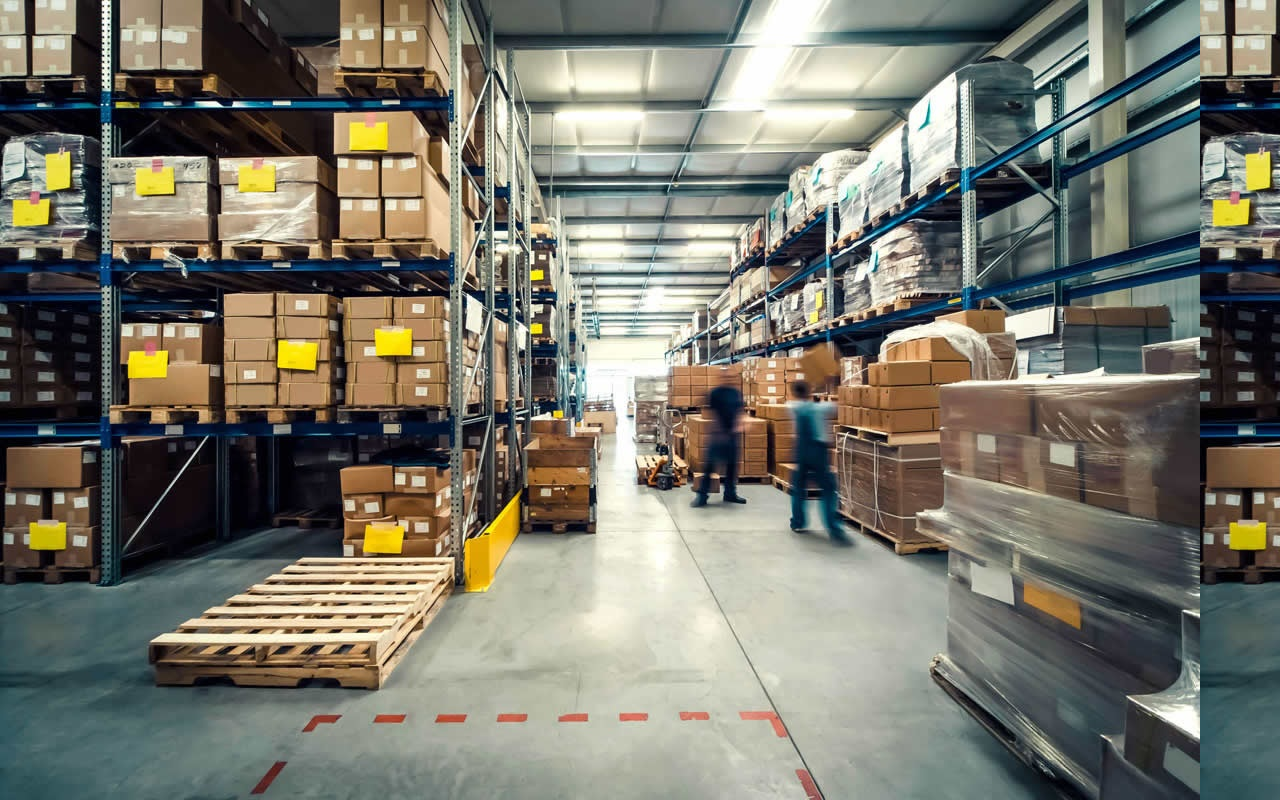
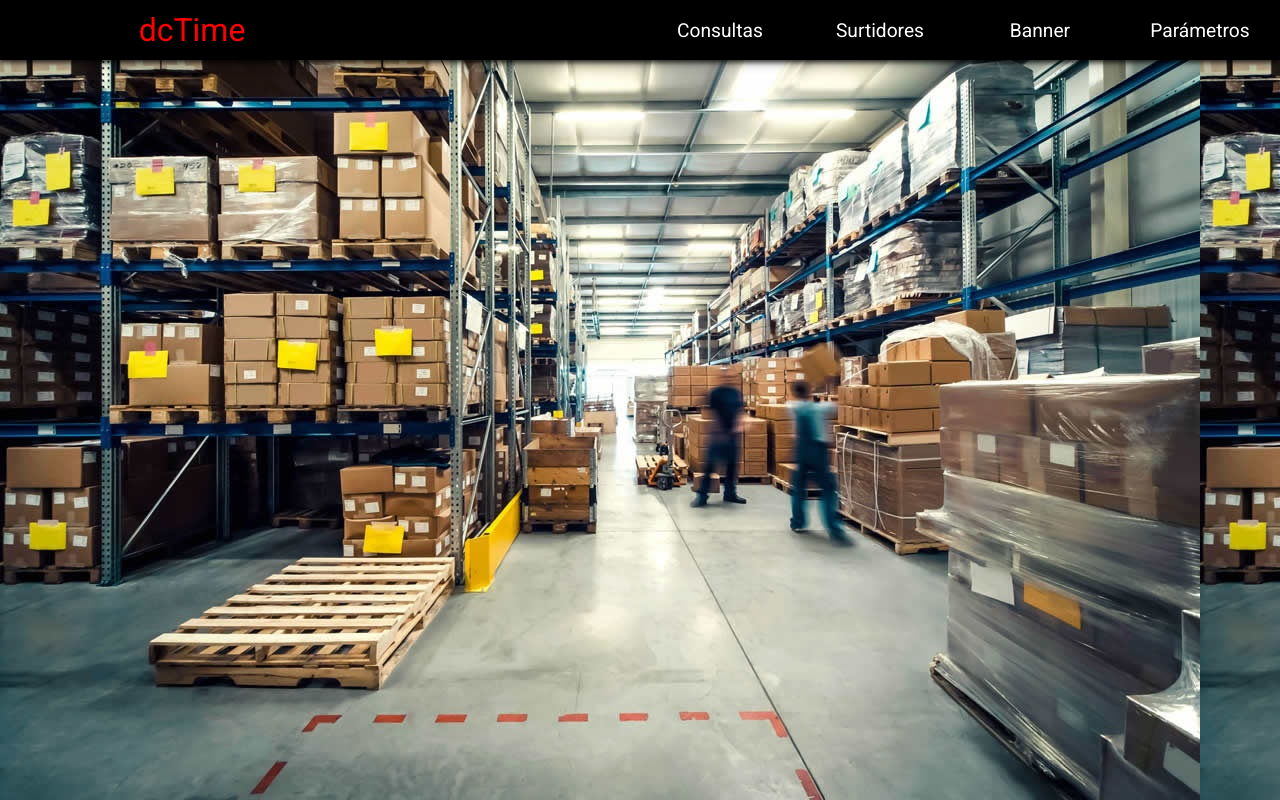
Before and after one commit to msalvaradolopez/dcTimeAPP, an Angular app: page /#/ in a window 1280 px wide. Built offline with nearby package versions, Linux system fonts and the light colour scheme; a web font is replaced by a local one.

Commit message:
menu header

```diff
--- a/src/app/app-routing.module.ts
+++ b/src/app/app-routing.module.ts
@@ -1,6 +1,7 @@
 import { NgModule } from '@angular/core';
 import { Routes, RouterModule } from '@angular/router';
 import { AlmacenTimeComponent } from './almacen-time/almacen-time.component';
+import { ConsultasComponent } from './consultas/consultas.component';
 import { MostradorTimeComponent } from './mostrador-time/mostrador-time.component';
 import { PopupComponent } from './popup/popup.component';
 import { WebappComponent } from './webapp/webapp.component';
@@ -10,7 +11,8 @@ const routes: Routes = [
   {path: "almacenTime", component: AlmacenTimeComponent},
   {path: "mostradorTime", component: MostradorTimeComponent},
   {path: "popup", component: PopupComponent},
-  {path: "webapp", component: WebappComponent}
+  {path: "webapp", component: WebappComponent},
+  {path: "consultas", component: ConsultasComponent}
 ];
 
 @NgModule({
--- a/src/app/app.component.html
+++ b/src/app/app.component.html
@@ -1,3 +1,4 @@
+<app-header></app-header>
 <section class="seccion-principal" #seccion>
   <router-outlet></router-outlet>
 </section>
--- a/src/app/app.module.ts
+++ b/src/app/app.module.ts
@@ -10,6 +10,8 @@ import { MostradorTimeComponent } from './mostrador-time/mostrador-time.componen
 import { PopupComponent } from './popup/popup.component';
 import { WebappComponent } from './webapp/webapp.component';
 import { BannerComponent } from './banner/banner.component';
+import { HeaderComponent } from './header/header.component';
+import { ConsultasComponent } from './consultas/consultas.component';
 
 @NgModule({
   declarations: [
@@ -18,7 +20,9 @@ import { BannerComponent } from './banner/banner.component';
     MostradorTimeComponent,
     PopupComponent,
     WebappComponent,
-    BannerComponent
+    BannerComponent,
+    HeaderComponent,
+    ConsultasComponent
   ],
   imports: [
     BrowserModule,
--- a/src/app/banner/banner.component.ts
+++ b/src/app/banner/banner.component.ts
@@ -22,9 +22,13 @@ export class BannerComponent implements OnInit {
       this.bannerListAux = x;
 
       if(this.bannerListAux) {
+        let addLinea: boolean = false;
+        let textoLargo = this.bannerListAux.filter(x => x.texto.length > 100);
         this.bannerListAux.forEach(renglon => {
             this.bannerList.push(renglon.texto);
             this.bannerList.push("");
+            if(textoLargo.length > 0)
+              this.bannerList.push("");
         });
       }
     }
@@ -35,8 +39,6 @@ export class BannerComponent implements OnInit {
   }
 
   bannerRun () {
-    console.log("bannerRun");
-
     const root = document.documentElement;
     const marqueeElementsDisplayed = parseInt(getComputedStyle(root).getPropertyValue("--marquee-elements-displayed"));
     const marqueeContent = document.querySelector("ul.marquee-content");
--- /dev/null
+++ b/src/app/consultas/consultas.component.html
@@ -0,0 +1,19 @@
+<div class="content-catalogos">
+  <div>
+    <h1>Choose a book format</h1>
+    <div class="select">
+      <select name="format" id="format">
+        <option selected disabled>Choose a book format</option>
+        <option value="pdf">PDF</option>
+        <option value="txt">txt</option>
+        <option value="epub">ePub</option>
+        <option value="fb2">fb2</option>
+        <option value="mobi">mobi</option>
+      </select>
+    </div>
+  </div>
+  <div class="content-indicadores">
+    <div class="consultas-indicadores"></div>
+    <div class="consultas-indicadores"></div>
+  </div>
+</div>
--- /dev/null
+++ b/src/app/consultas/consultas.component.ts
@@ -0,0 +1,15 @@
+import { Component, OnInit } from '@angular/core';
+
+@Component({
+  selector: 'app-consultas',
+  templateUrl: './consultas.component.html',
+  styleUrls: ['./consultas.component.css']
+})
+export class ConsultasComponent implements OnInit {
+
+  constructor() { }
+
+  ngOnInit(): void {
+  }
+
+}
--- /dev/null
+++ b/src/app/header/header.component.html
@@ -0,0 +1,9 @@
+<header class="header">
+  <div class="titulo">dcTime</div>
+  <div class="menu">
+    <a routerLink="consultas" class="botones-menu">Consultas</a>
+    <a href="" class="botones-menu">Surtidores</a>
+    <a href="" class="botones-menu">Banner</a>
+    <a href="" class="botones-menu">Parámetros</a>
+  </div>
+</header>
--- /dev/null
+++ b/src/app/header/header.component.ts
@@ -0,0 +1,15 @@
+import { Component, OnInit } from '@angular/core';
+
+@Component({
+  selector: 'app-header',
+  templateUrl: './header.component.html',
+  styleUrls: ['./header.component.css']
+})
+export class HeaderComponent implements OnInit {
+
+  constructor() { }
+
+  ngOnInit(): void {
+  }
+
+}
--- a/src/app/mostrador-time/mostrador-time.component.ts
+++ b/src/app/mostrador-time/mostrador-time.component.ts
@@ -84,6 +84,8 @@ export class MostradorTimeComponent implements OnInit {
   }
 
   tiempoCorriendo(item: any) {
+    // console.log("item :", item);
+
     var fechaHoraAux = item.FechaSurtiendo.split(" ");
     var soloFechaAux = fechaHoraAux[0].split("-");
     var nuevaFechaAux = new Date(soloFechaAux[2], soloFechaAux[1], soloFechaAux[0], fechaHoraAux[1]);
@@ -99,6 +101,7 @@ export class MostradorTimeComponent implements OnInit {
         , elapsed = now.getTime()  - startDate.getTime()
         , parts = [];
 
+    // console.log("now :", now);
     parts[0] = '' + Math.floor( elapsed / one_hour );
     parts[1] = '' + Math.floor( (elapsed % one_hour) / one_minute );
     parts[2] = '' + Math.floor( ( (elapsed % one_hour) % one_minute ) / one_second );
--- a/src/assets/css/dcTime.css
+++ b/src/assets/css/dcTime.css
@@ -63,3 +63,76 @@ body {
       opacity: 1;
     }
   }
+
+  .header {
+
+    color: white;
+    font-size: larger;
+    width: 100%;
+    height: 60px;
+
+    background-color: black;
+    box-shadow: 0 2px 5px rgba(0, 0, 0, 0.774), 0 2px 10px rgba(0, 0, 0, 0.404);
+
+    display: grid;
+    grid-template-columns: 30% 70%;
+
+    position: fixed;
+  }
+
+  .titulo {
+    display: flex;
+    flex-direction: column;
+    align-items: center;
+    justify-content: center;
+    font-size: xx-large;
+    color: red;
+  }
+
+  .menu {
+    display: flex;
+    flex-direction: row;
+    justify-content:flex-end;
+    align-items: center;
+  }
+
+  .botones-menu {
+    width: 100px;
+    margin: 0px 20px;
+    padding: 10px;
+    color: white;
+    text-decoration: none;
+
+  }
+
+  .botones-menu:hover, :focus{
+    border-bottom: 4px solid transparent;
+    border-bottom-color: red;
+}
+
+.content-catalogos {
+    padding: 30px 20px;
+    background: linear-gradient(rgb(255, 255, 255), rgba(48, 1, 1, 0.671));
+    border-radius: 10px;
+    width: 90%;
+    min-height: 100vh;
+    max-height: 100%;
+    box-sizing: border-box;
+    margin-top: 65px;
+    margin-left: auto;
+    margin-right: auto;
+}
+
+.content-indicadores {
+  display: grid;
+  grid-template-columns: 1fr 1fr;
+  gap: 20px;
+}
+
+.consultas-indicadores {
+  width: 100%;
+  height: 150px;
+  overflow: auto;
+  background: linear-gradient(rgb(53, 52, 52), rgba(19, 19, 19, 0.671));
+
+}
```
Also changed, not shown: src/app/consultas/consultas.component.css (added), src/app/header/header.component.css (added), 2 other files (tests, documents, lock files or other folders).
